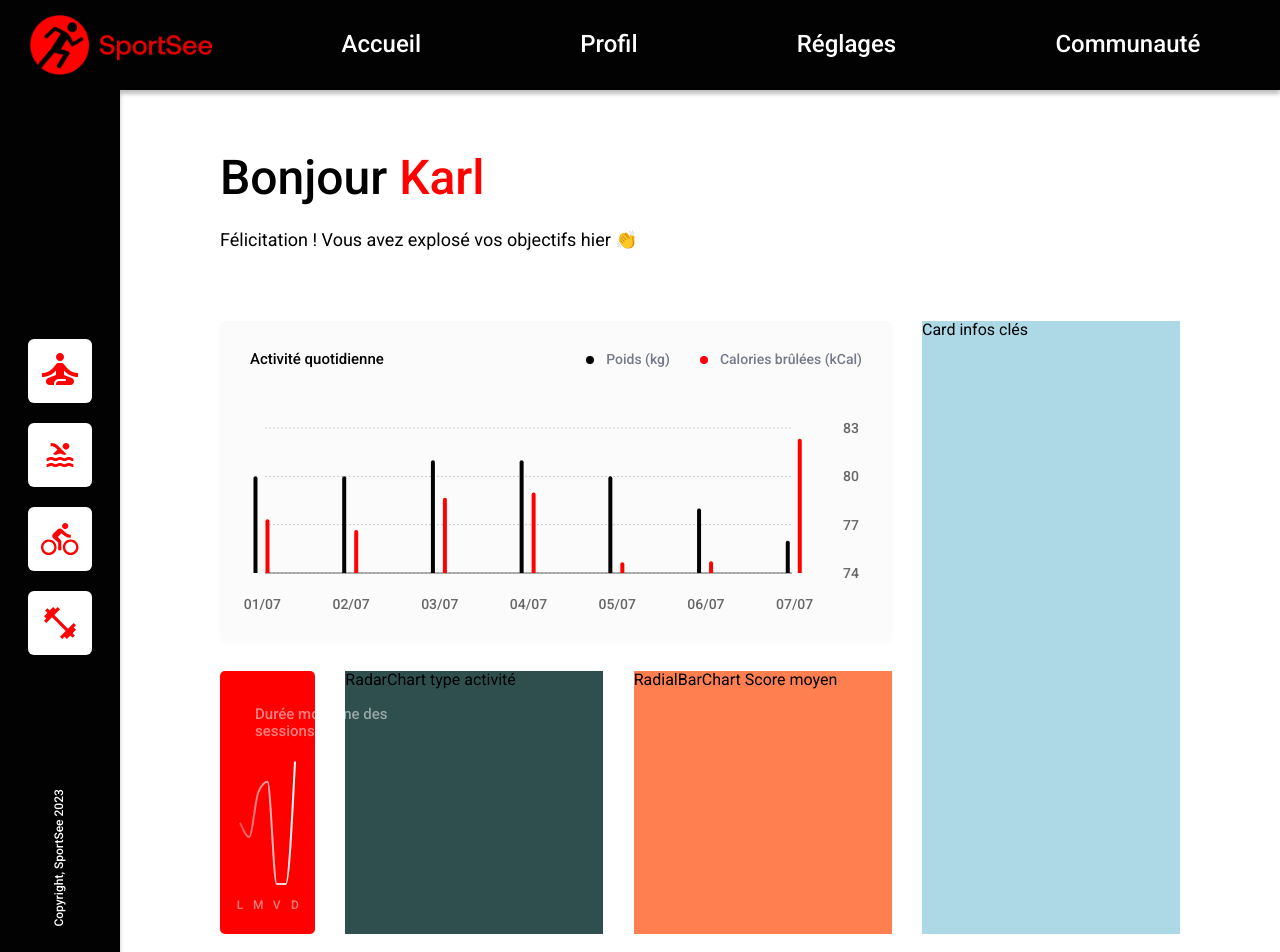
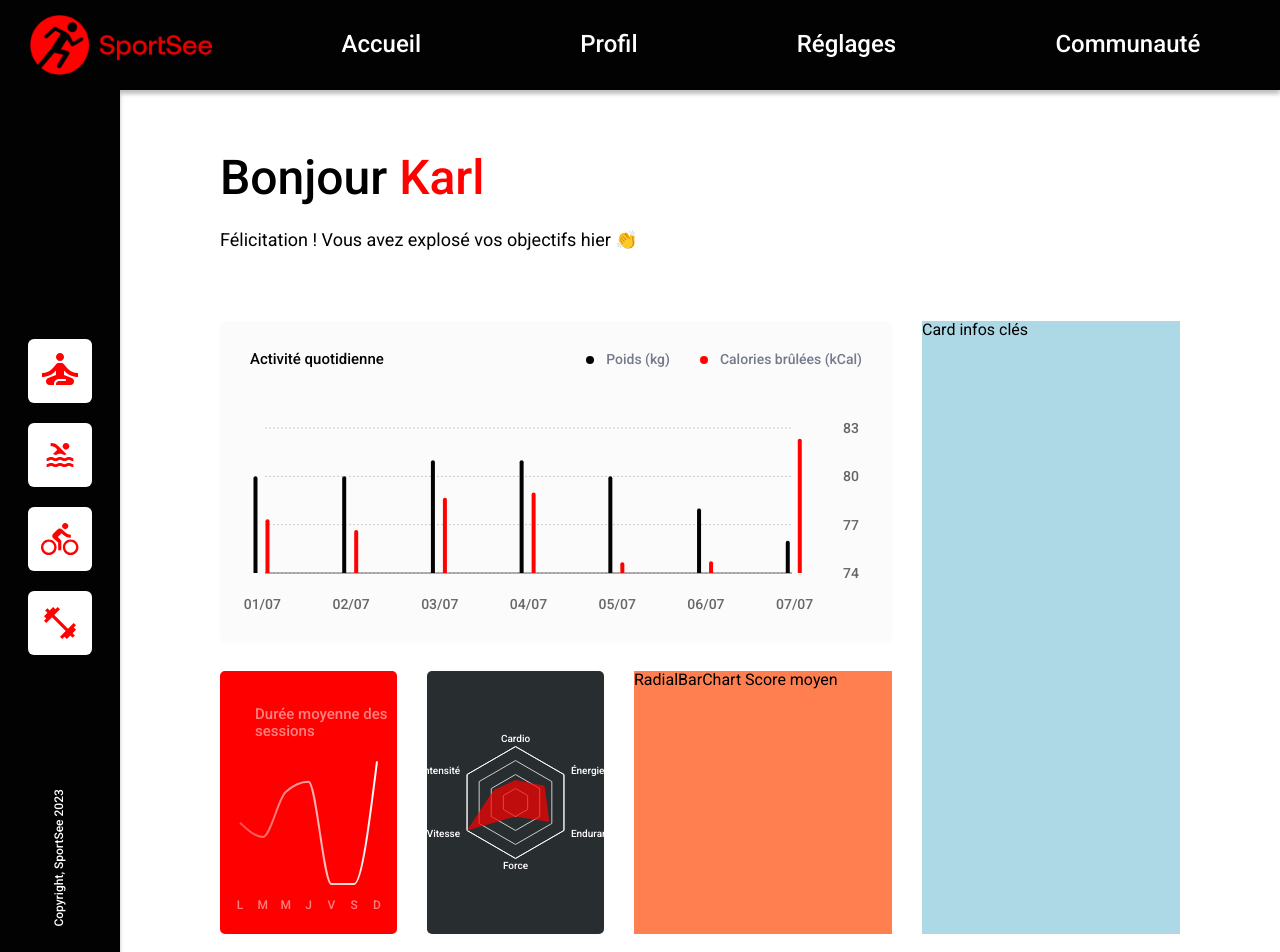
Before and after one commit to Cycle9898/OC_Projet-12_SportSee_Front, a React (Create React App) app: page /profile in a window 1280 px wide. Shown: the top 952 px of the page. Built offline with nearby package versions, Linux system fonts and the light colour scheme.

Commit message:
feat: added user's performance radar chart on Profile Page using recharts

```diff
--- /dev/null
+++ b/src/components/PerformanceRadarChart.tsx
@@ -0,0 +1,34 @@
+import {
+    ResponsiveContainer,
+    RadarChart,
+    PolarGrid,
+    PolarAngleAxis,
+    Radar
+} from "recharts";
+import type { UserPerformanceObj } from "../utils/formatDataTypesDeclaration";
+
+/*
+React component that contain the radar chart of user's performance
+*/
+function PerformanceRadarChart({ chartData }: { chartData: UserPerformanceObj[] }) {
+    return (
+        <article className="performance-chart">
+            <ResponsiveContainer width="100%" height={263}>
+                <RadarChart data={chartData} outerRadius="67%" >
+                    <PolarGrid radialLines={false} />
+
+                    <PolarAngleAxis dataKey="formattedKind"
+                        stroke="white"
+                        tick={{ fontSize: 10,fontWeight: 500 }}
+                        dy={3}
+                        tickLine={false} />
+
+                    <Radar dataKey="value"
+                        fill="rgba(255, 1, 1, 0.7)" />
+                </RadarChart>
+            </ResponsiveContainer>
+        </article>
+    );
+}
+
+export default PerformanceRadarChart;
--- a/src/pages/ProfilePage.tsx
+++ b/src/pages/ProfilePage.tsx
@@ -4,6 +4,7 @@ import SideBar from "../components/SideBar";
 import LoadingSpinner from "../components/LoadingSpinner";
 import ActivityBarChart from "../components/ActivityBarChart";
 import AverageSessionsLineChart from "../components/AverageSessionsLineChart";
+import PerformanceRadarChart from "../components/PerformanceRadarChart";
 
 /*
 React component that represent the Profile Page
@@ -47,7 +48,7 @@ function ProfilePage() {
             <div className="main-content__charts-grid">
               <ActivityBarChart chartData={fetchedData[1].sessions} />
               <AverageSessionsLineChart chartData={fetchedData[2].sessions} />
-              <div style={{ width: 258,height: 263,gridArea: "RC",backgroundColor: "darkslategrey" }}>RadarChart type activité</div>
+              <PerformanceRadarChart chartData={fetchedData[3].data} />
               <div style={{ width: 258,height: 263,gridArea: "RBC",backgroundColor: "coral" }}>RadialBarChart Score moyen</div>
               <div style={{ width: 258,height: 613,gridArea: "KIC",backgroundColor: "lightblue" }}>Card infos clés</div>
             </div>
--- /dev/null
+++ b/src/style/SASS/components/_performance-radar-chart.scss
@@ -0,0 +1,9 @@
+/* Performance Radar Chart component */
+
+.performance-chart {
+    grid-area: RC;
+    max-height: 263px;
+    background-color: #282D30;
+    border-radius: 5px;
+    box-shadow: 0px 2px 4px 0px rgba(0, 0, 0, 0.02);
+}
--- a/src/style/SASS/main.scss
+++ b/src/style/SASS/main.scss
@@ -19,6 +19,7 @@
 @import './components/activity-bar-chart-tooltip';
 @import './components/average-sessions-line-chart';
 @import './components/average-sessions-line-chart-tooltip';
+@import './components/performance-radar-chart';
 
 //Pages
 
```
